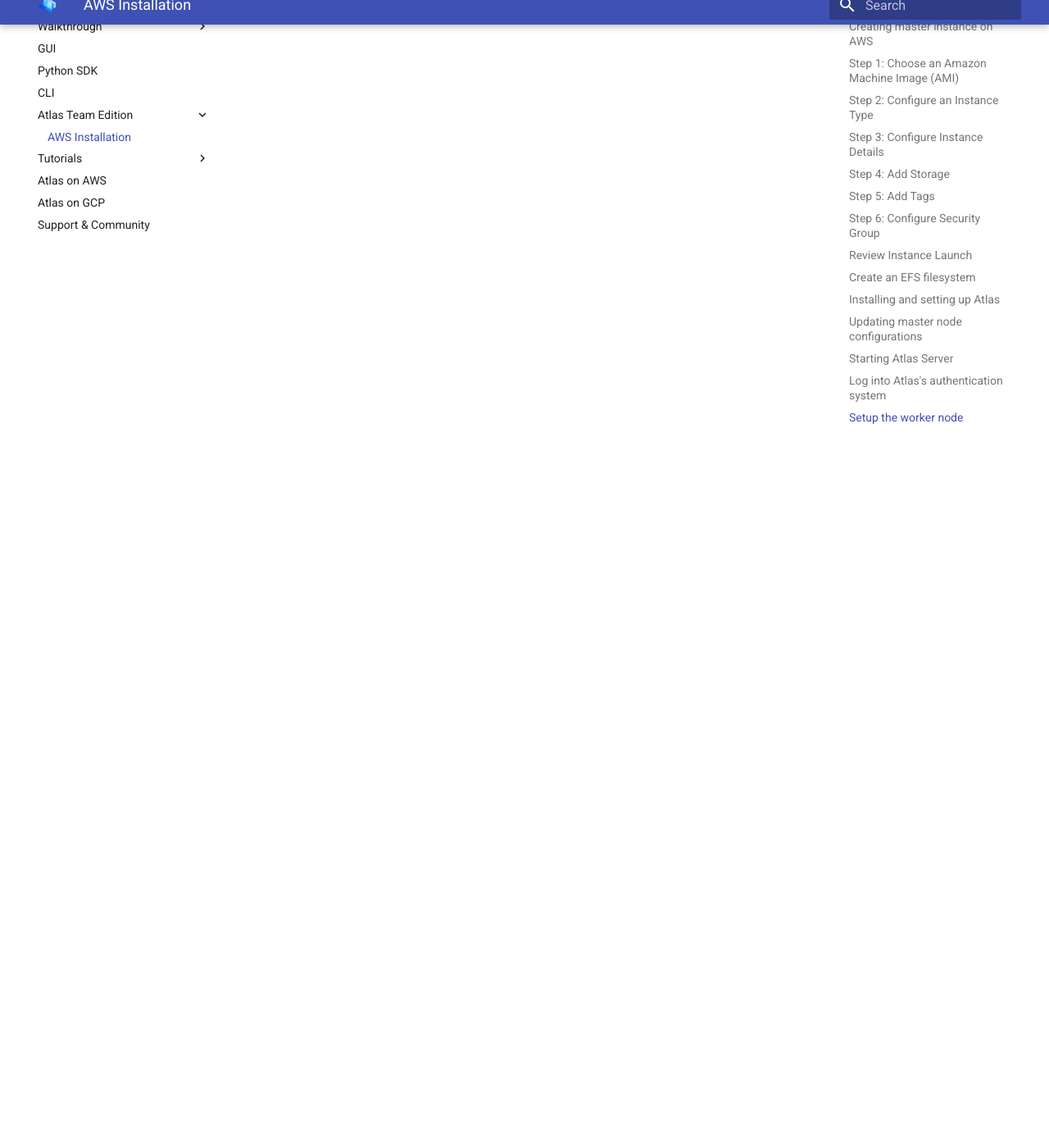
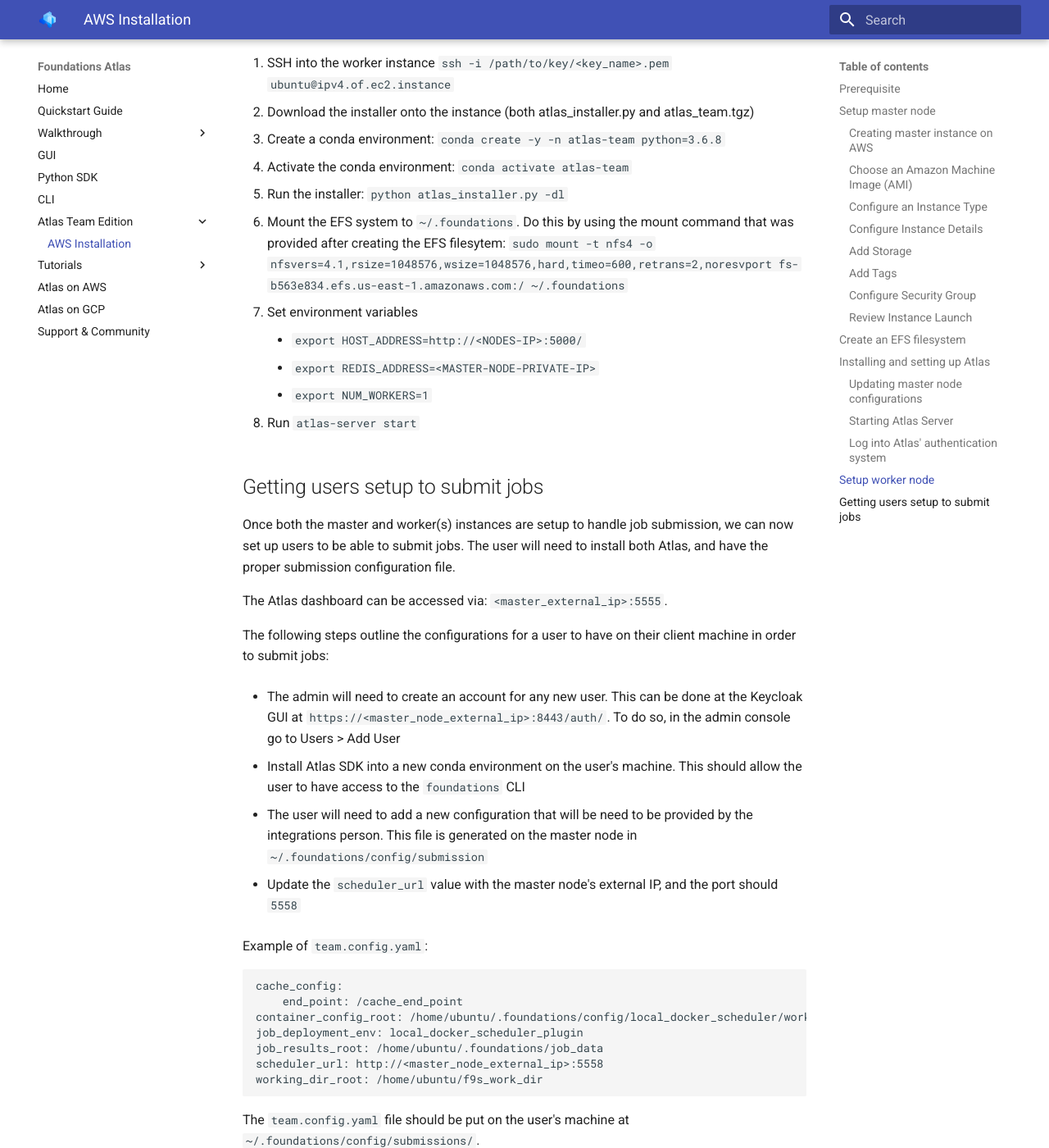
Before and after one commit to DeepLearnI/atlas-ce-docs, an MkDocs documentation site: the page built from docs/api_docs/sources/team/aws-installation.md, in a window 1280 px wide and 1400 px high, scrolled down 6100 px. Shown: the whole window at 82% size. Built offline with MkDocs 1.6.1 and Material for MkDocs 9.7.7, drawn with Linux system fonts in a browser that asks for light colours; some of the changed text lies outside the part shown.

Commit message:
[pl] update aws installation docs

```diff
--- a/docs/api_docs/sources/team/aws-installation.md
+++ b/docs/api_docs/sources/team/aws-installation.md
@@ -5,7 +5,7 @@ The following document outlines how to setup and deploy a multi-node compute sys
 ## Prerequisite
 * AWS account for admin
 
-## Setup:
+## Setup master node
 
 Atlas will need a master node instance, worker instance node(s), as well as an EFS filesystem.
 
@@ -13,36 +13,34 @@ Atlas will need a master node instance, worker instance node(s), as well as an E
 
 In order to setup Atlas, we'll first create the master instance that will be in charge of storing and managing the job queue.
 
-### Step 1: Choose an Amazon Machine Image (AMI)
+### Choose an Amazon Machine Image (AMI)
 
 * Search for the "DeepLearning AMI" that uses Ubuntu 16.04
 
-### Step 2: Configure an Instance Type
+### Configure an Instance Type
 
 For this page we'll select a *t2 medium* instance type.
 
-![Instance type](../assets/images/aws-instance-type.png)
-
 Make sure to click **"Next: Configure Instance Details"** to continue provisioning the instance.
 
-### Step 3: Configure Instance Details
+### Configure Instance Details
 
 * If your instance does require additional configuration adjust as needed
 * Otherwise there are no changes needed here, just click **"Next: Add Storage"**
 
-### Step 4: Add Storage
+### Add Storage
 
 We recommend increasing the size of your storage to at least 250GB. Adjust as needed for your expected data.
 
 ![Add storage](../assets/images/aws-add-storage.png)
 
-### Step 5: Add Tags
+### Add Tags
 
 * No changes, just click **Next: Configure Security Group**
 
-### Step 6: Configure Security Group
+### Configure Security Group
 
-Next, we'll create a new security group to allow for Atlas to securely use a few different ports on our instance. Specifically to allow the GUI, REST API, and archive server.
+Next, we'll create a new security group to allow for Atlas to securely use a few different ports on our instance. Specifically to allow the Atlas Dashboard UI, REST API, and archive server.
 
 To allow for this add the following 4 new rules:
 
@@ -77,16 +75,20 @@ You should then be able to use your downloaded `.pem` key to then SSH into the i
 Run `chmod 400 <key_name>.pem` on your key before SSH'ing to give it the proper permissions. We also recommend that you move the key to your `~/.ssh/` directory.
 
 
-### Create an EFS filesystem
+## Create an EFS filesystem
 
 We'll also need to setup an EFS filesystem that we can use as a central storage location.
 
 * When configuring the EFS filesystem for each availability zone add it to the security group that was  previously created and added to the master instance.
-* After creation it will provide a few commands that will mount the filesystem. You'll need the `sudo mount -t nfs4...` command in a few steps, so either copy it or keep this tab open for easy access.
 
 ![efs creation](../assets/images/atlas-team-efs.png)
 
-### Installing and setting up Atlas
+
+* After creation click on **On-premise mount instructions**, and it will provide a few commands that will mount the filesystem. You'll need the `sudo mount -t nfs4...` command in a few steps, so either copy it or keep this tab open for easy access.
+
+![mount efs](../assets/images/mount-instructions.png)
+
+## Installing and setting up Atlas
 
 The following outlines how to setup Atlas on the master node:
 
@@ -95,6 +97,8 @@ The following outlines how to setup Atlas on the master node:
 * Download the installer onto the instance (both the atlas_installer.py and atlas_team.tgz)
 
 * Create a conda environment: `conda create -y -n atlas-team python=3.6.8`
+
+* Run `echo ". /home/ubuntu/anaconda3/etc/profile.d/conda.sh" >> ~/.bashrc` and then `source ~/.bashrc` to make sure conda can be used in your shell
 
 * Activate the conda environment `conda activate atlas-team`
 
@@ -140,24 +144,28 @@ Set environment variables
 
 * `export REDIS_ADDRESS=<MASTER-NODE-PRIVATE-IP>`
 
-* `export NUM_WORKERS=0`
+* `export NUM_WORKERS=0`, which will mean this master node will not be used for computing jobs. Default is 1 if not provided
 
-* Now run `atlas-server start` to start the Atlas server
+* Run `atlas-server start` to start the Atlas server
 
-### Log into Atlas's authentication system
+### Log into Atlas' authentication system
 
 Atlas runs a Keycloak authentication server for managing users and login.
 
-* Login to Keycloak via the admin console: `https://<master_node_external_ip>:8443`. When first spun up the username and password are both `admin`
+* Login to Keycloak via the admin console: `https://<master_node_external_ip>:8443`. When first spun up the username and password will both `admin`
 
 * We recommend changing the admin password upon first login
 
+* You can also create a user at this point. To do so, in the admin console go to Users > Add User
 
-### Setup the worker node
+
+## Setup worker node
 
 For our multi-node system, we can spin up as many worker instances as needed. Below we'll walk through setting up on one instance. Repeat as needed.
 
-1. Create a Worker EC2 instance using the Ubuntu 16.04 Deeplearning AMI (p2.xlarge recommended)
+1. Create a Worker EC2 instance using the Ubuntu 16.04 Deeplearning AMI (p2.xlarge recommended). You can follow the previous steps above with respect to adding to the same Inbound Rules and Security group during instance configuration.
+
+![Instance type](../assets/images/aws-instance-type.png)
 
 2. SSH into the worker instance `ssh -i /path/to/key/<key_name>.pem ubuntu@ipv4.of.ec2.instance`
 
@@ -177,3 +185,51 @@ For our multi-node system, we can spin up as many worker instances as needed. Be
     * `export NUM_WORKERS=1`
 
 9. Run `atlas-server start`
+
+
+## Getting users setup to submit jobs
+
+Once both the master and worker(s) instances are setup to handle job submission, we can now set up users to be able to submit jobs. The user will need to install both Atlas, and have the proper submission configuration file.
+
+The Atlas dashboard can be accessed via: `<master_external_ip>:5555`.
+
+The following steps outline the configurations for a user to have on their client machine in order to submit jobs:
+
+* The admin will need to create an account for any new user. This can be done at the Keycloak GUI at `https://<master_node_external_ip>:8443/auth/`. To do so, in the admin console go to Users > Add User
+
+* Install Atlas SDK into a new conda environment on the user's machine. This should allow the user to have access to the `foundations` CLI
+
+* The user will need to add a new configuration that will be need to be provided by the integrations person. This file is generated on the master node in `~/.foundations/config/submission`
+
+* Update the `scheduler_url` value with the master node's external IP, and the port should `5558`
+
+
+Example of `team.config.yaml`:
+
+    cache_config:
+        end_point: /cache_end_point
+    container_config_root: /home/ubuntu/.foundations/config/local_docker_scheduler/worker_config
+    job_deployment_env: local_docker_scheduler_plugin
+    job_results_root: /home/ubuntu/.foundations/job_data
+    scheduler_url: http://<master_node_external_ip>:5558
+    working_dir_root: /home/ubuntu/f9s_work_dir
+
+The `team.config.yaml` file should be put on the user's machine at `~/.foundations/config/submissions/`.
+
+To test that job submission is working, the user can submit a job with the following steps:
+
+* On the user's machine, make sure the conda environment is enabled with Atlas installed, then run `foundations init <project_name>` to create a simple project with Foundations' scaffolding
+
+* `cd` into the project directory, and run `foundations submit team . main.py`, where `team` is the first part of the config we just added
+
+* This should submit a job to our master node, which should then schedule that to the worker.
+
+* The user can now load the Atlas Dashboard, and should be able to see the job
+
+
+You should be all setup with Atlas Team now. To conclude, here's what we've done:
+
+* A master machine for orchestrating job execution
+* A worker node for executing jobs
+* An EFS filesystem as a central storage
+* Setup a user to submit jobs
```
Also changed, not shown: theme/assets/images/mount-instructions.png (added).
